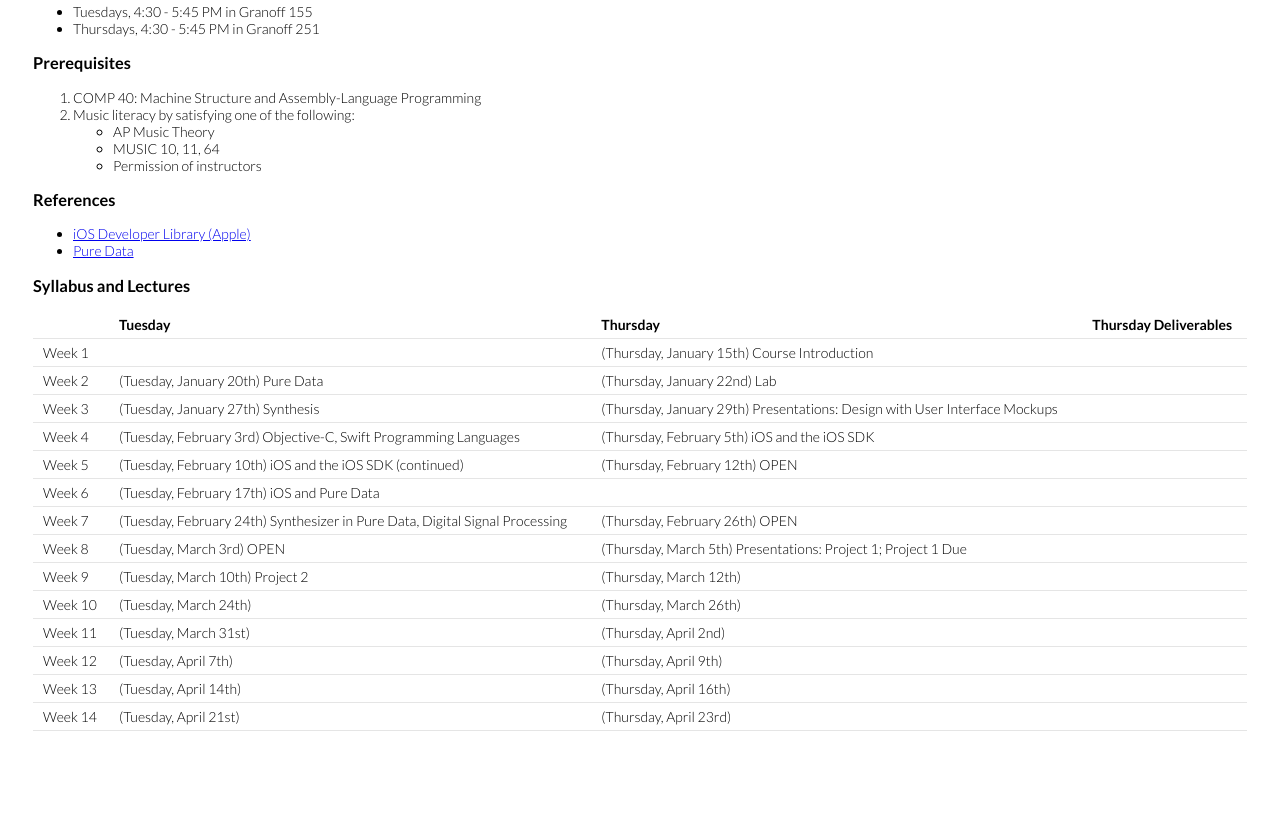
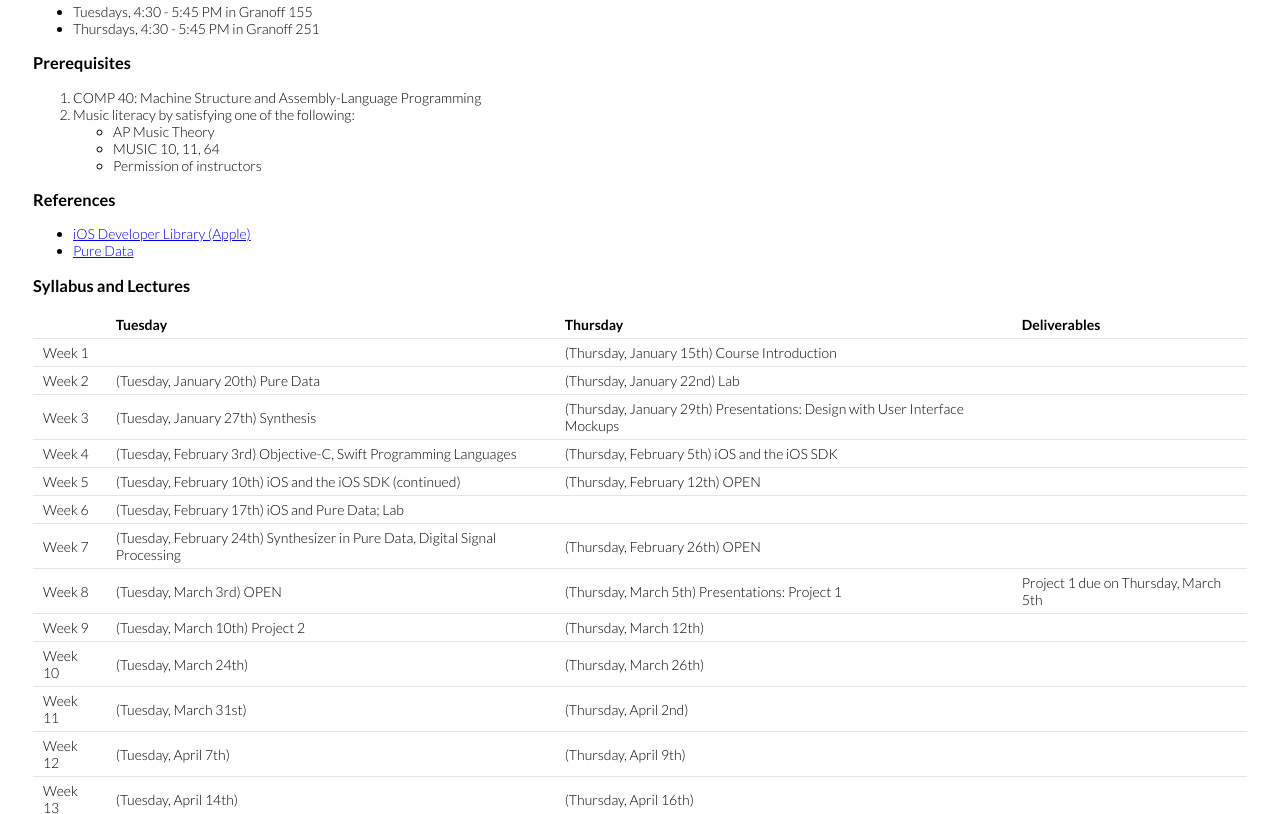
Before and after one commit to tuftsdev/MusicAppsOnTheIpad, a plain HTML site: page index.html in a window 1280 px wide. Shown: the part 436-1250 px from the top of the page. Before the commit the page ends 1200 px from the top, so only its background shows below. Drawn offline with Linux system fonts and the light colour scheme.

Commit message:
Minor changes to schedule

```diff
--- a/index.html
+++ b/index.html
@@ -60,7 +60,7 @@
 <th>&nbsp;</th>
 <th>Tuesday</th>
 <th>Thursday</th>
-<th>Thursday Deliverables</th>
+<th>Deliverables</th>
 <tr>
 <td>Week 1</td>
 <td>&nbsp;</td>
@@ -93,7 +93,7 @@
 </tr>
 <tr>
 <td>Week 6</td>
-<td>(Tuesday, February 17th) iOS and Pure Data</td>
+<td>(Tuesday, February 17th) iOS and Pure Data; Lab</td>
 <td>&nbsp;</td>
 <td>&nbsp;</td>
 </tr>
@@ -106,8 +106,8 @@
 <tr>
 <td>Week 8</td>
 <td>(Tuesday, March 3rd) OPEN</td>
-<td>(Thursday, March 5th) Presentations: Project 1; Project 1 Due</td>
-<td>&nbsp;</td>
+<td>(Thursday, March 5th) Presentations: Project 1</td>
+<td>Project 1 due on Thursday, March 5th</td>
 </tr>
 <tr>
 <td>Week 9</td>
```
